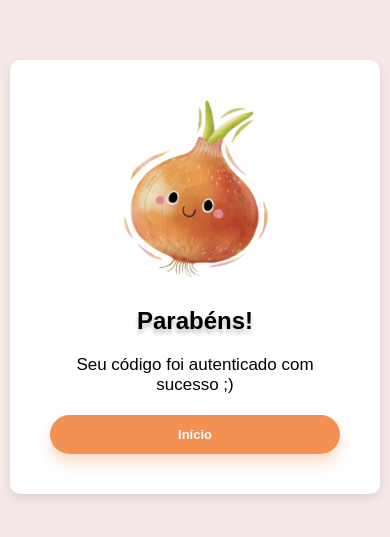
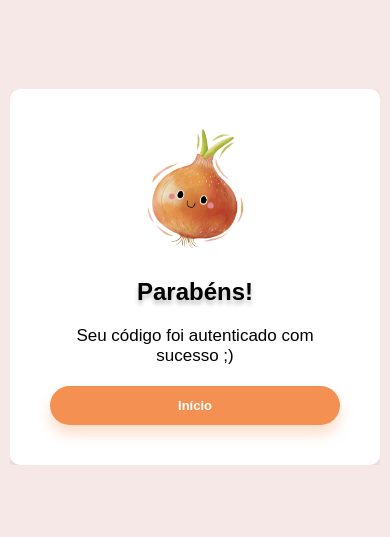
Before and after one commit to cwrricio/Onion-Auth, a plain HTML site: page parabens.html in a window 390 px wide. Shown: the part 145-682 px from the top of the page. Drawn offline with Linux system fonts and the light colour scheme.

Commit message:
inferno que nao aparece a cebola pelo f12 do google

```diff
--- a/styles.css
+++ b/styles.css
@@ -58,6 +58,7 @@ main {
     align-items: center;
     width: 80%;
     max-width: 1200px;
+    overflow: hidden; /* Garante que o conteúdo não ultrapasse os limites do container principal */
 }
 
 /* Estilos de Seção */
@@ -170,11 +171,14 @@ img {
     align-items: center;
     gap: 10px;
     margin-bottom: 10px;
+    width: 100%; /* Garante que o container ocupe toda a largura disponível */
+    flex-wrap: wrap; /* Permite que as imagens quebrem a linha em telas pequenas */
 }
 
 .cebola-img {
-    width: 150px;
-    height: auto;
+    width: 100%; /* Ajusta a largura da imagem para 100% da largura do container */
+    max-width: 150px; /* Limita a largura máxima da imagem */
+    height: auto; /* Mantém a proporção da imagem */
 }
 
 /* Responsividade */
@@ -200,6 +204,10 @@ img {
         width: 48px;
         height: 48px;
     }
+
+    .cebola-img {
+        max-width: 120px; /* Ajuste a largura máxima para dispositivos menores */
+    }
 }
 
 @media (max-width: 480px) {
@@ -211,4 +219,8 @@ img {
         width: 40px;
         height: 40px;
     }
+
+    .cebola-img {
+        max-width: 100px; /* Ajuste ainda mais a largura máxima para dispositivos muito pequenos */
+    }
 }
```
